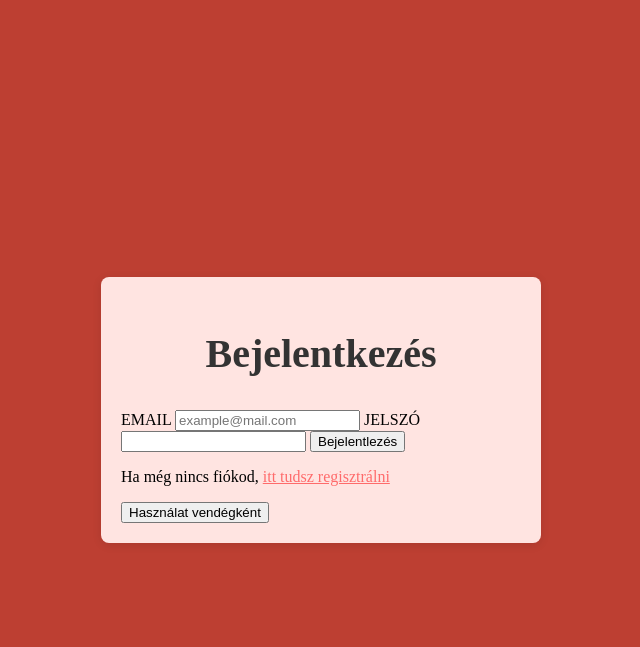
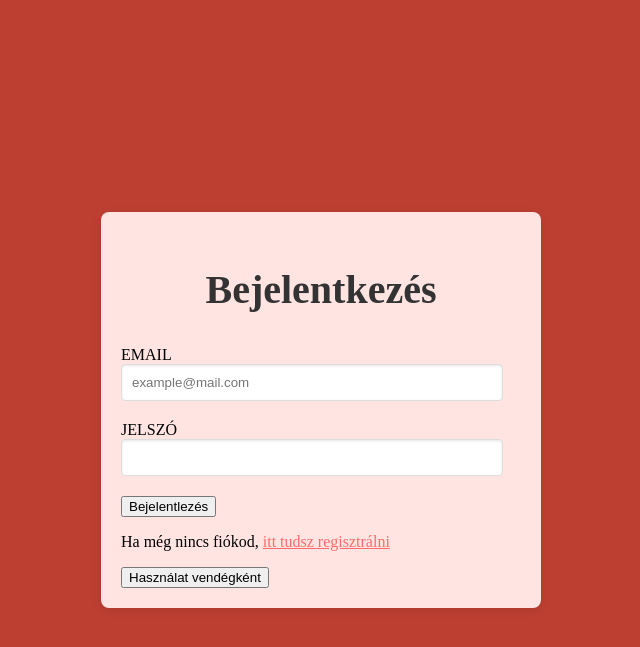
Before and after one commit to nacsacsa/Pomodoro, a PHP site: page /login.html in a window 1280 px wide. Shown: the top 647 px of the page, without its empty margins (319-959 px from the left). Run offline with PHP 8.4, Linux system fonts and the light colour scheme.

Commit message:
login.css input elemek hozzáadása

```diff
--- a/Projekt/Frontend/login.css
+++ b/Projekt/Frontend/login.css
@@ -25,3 +25,18 @@ h2 {
     font-weight: bold;
     text-align: center;
 }
+
+input[type="email"], input[type="password"] {
+    width: 90%;
+    padding: 10px;
+    margin-bottom: 20px;
+    border: 1px solid #ddd;
+    border-radius: 4px;
+    box-shadow: inset 0 1px 3px rgba(0, 0, 0, 0.1);
+}
+
+input[type="email"]:focus,
+input[type="password"]:focus {
+    border-color: #ff6b6b;
+    outline: none;
+}
```
